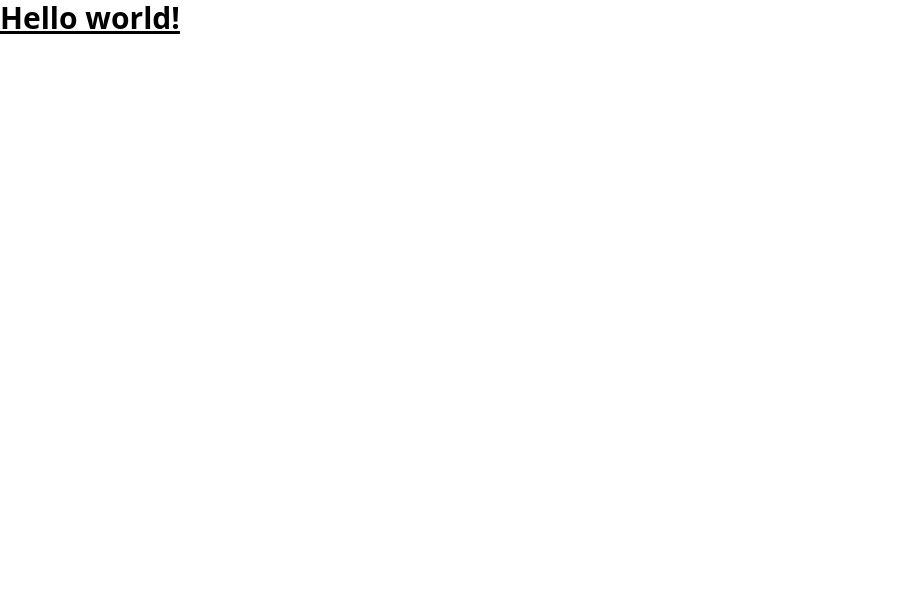
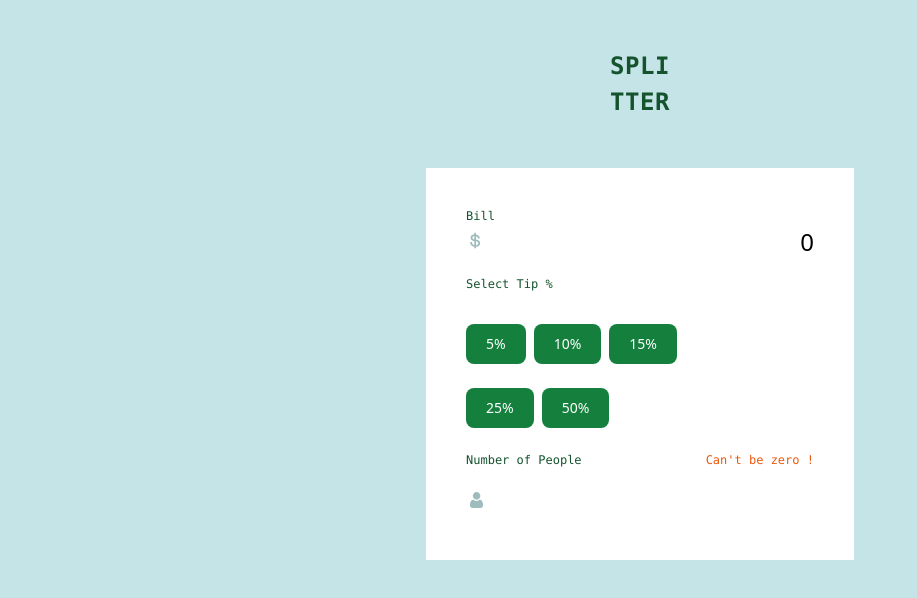
Before and after one commit to bariscansargin/Tip-Calculator-App-With-React, a React (Create React App) app: page / in a window 1280 px wide. Shown: the top 598 px of the page, without its empty margins (0-917 px from the left). Built offline with nearby package versions, Linux system fonts and the light colour scheme.

Commit message:
Created TipForm component and rendered.

```diff
--- a/src/App.js
+++ b/src/App.js
@@ -1,7 +1,15 @@
+import React from "react";
 import "./App.css";
+import TipForm from "./components/TipForm";
+import HeaderTitle from "./components/HeaderTitle";
 
 function App() {
-  return <h1 className="text-3xl font-bold underline">Hello world!</h1>;
+  return (
+    <React.Fragment>
+      <HeaderTitle />
+      <TipForm />
+    </React.Fragment>
+  );
 }
 
 export default App;
--- /dev/null
+++ b/src/components/TipForm.jsx
@@ -0,0 +1,80 @@
+import React, { useEffect, useState } from "react";
+import Button from "./Button";
+import { DollarIcon, PersonIcon } from "./Svg";
+
+const TipForm = () => {
+  const [numberIsValid, setNumberIsValid] = useState(false);
+  const [numberOfPeople, setNumberOfPeople] = useState(0);
+  const [bill, setBill] = useState(0);
+
+  //! Functions for Bill
+  const billHandler = (event) => {
+    setBill(event.target.value);
+  };
+  console.log(bill);
+  //! Functions for number of people
+  const handlePeopleNumber = (event) => {
+    setNumberOfPeople(event.target.value);
+  };
+  useEffect(() => {
+    setNumberIsValid(numberOfPeople > 0);
+  }, [numberOfPeople]);
+
+  return (
+    <React.Fragment>
+      <div className="bg-white">
+        <div className="flex flex-row p-10">
+          <div className="flex flex-col text-left ">
+            <p className="font-mono text-xs text-green-900">Bill</p>
+            <div className="relative">
+              <DollarIcon className={"absolute inline-block top-2 left-1"} />
+              <input
+                onChange={billHandler}
+                value={bill}
+                min="0"
+                step="1"
+                type="number"
+                className="text-right inline-block focus:bg-green-300 focus:border-y-green-300 appearance-none"
+              />
+            </div>
+
+            <p className="font-mono text-xs text-green-900 my-4">
+              Select Tip %
+            </p>
+            <div className="flex">
+              <Button>5%</Button>
+              <Button>10%</Button>
+              <Button>15%</Button>
+            </div>
+            <div>
+              <Button>25%</Button>
+              <Button>50%</Button>
+            </div>
+            <div className="flex justify-between mt-4">
+              <p className="font-mono text-xs text-green-900">
+                Number of People
+              </p>
+              {!numberIsValid && (
+                <p className="font-mono text-xs text-orange-600">
+                  Can't be zero !
+                </p>
+              )}
+            </div>
+            <div className="relative mt-4">
+              <PersonIcon className={"absolute inline-block top-2 left-1 "} />
+              <input
+                onChange={handlePeopleNumber}
+                min="0"
+                step="1"
+                type="number"
+                className="text-right inline-block focus:bg-green-300 focus:border-y-green-300 appearance-none"
+              />
+            </div>
+          </div>
+        </div>
+      </div>
+    </React.Fragment>
+  );
+};
+
+export default TipForm;
--- a/src/index.css
+++ b/src/index.css
@@ -1,3 +1,20 @@
 @tailwind base;
 @tailwind components;
 @tailwind utilities;
+
+body {
+  background-color: hsl(185, 41%, 84%);
+  display: flex;
+  flex-direction: column;
+  text-align: center;
+  align-items: center;
+  font-size: 24px;
+}
+
+@layer base {
+  input[type="number"]::-webkit-inner-spin-button,
+  input[type="number"]::-webkit-outer-spin-button {
+    -webkit-appearance: none;
+    margin: 0;
+  }
+}
```
